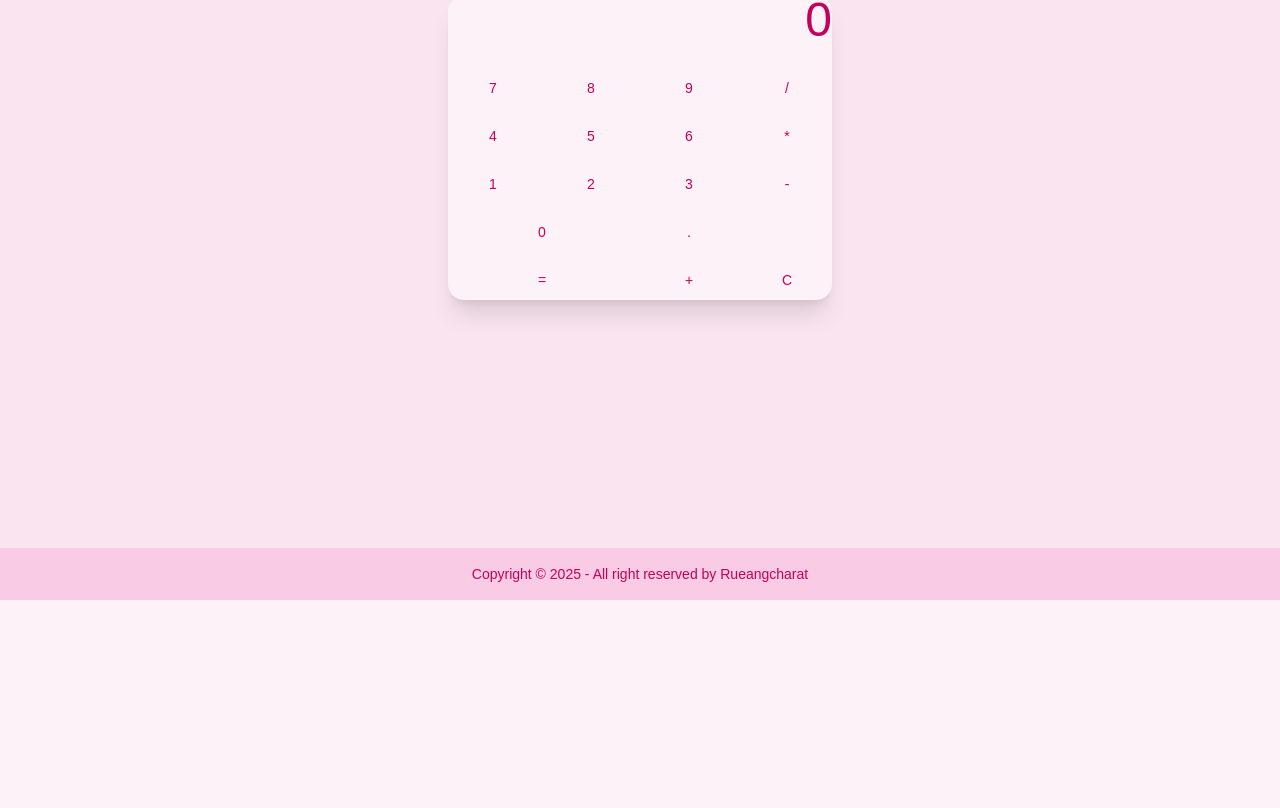
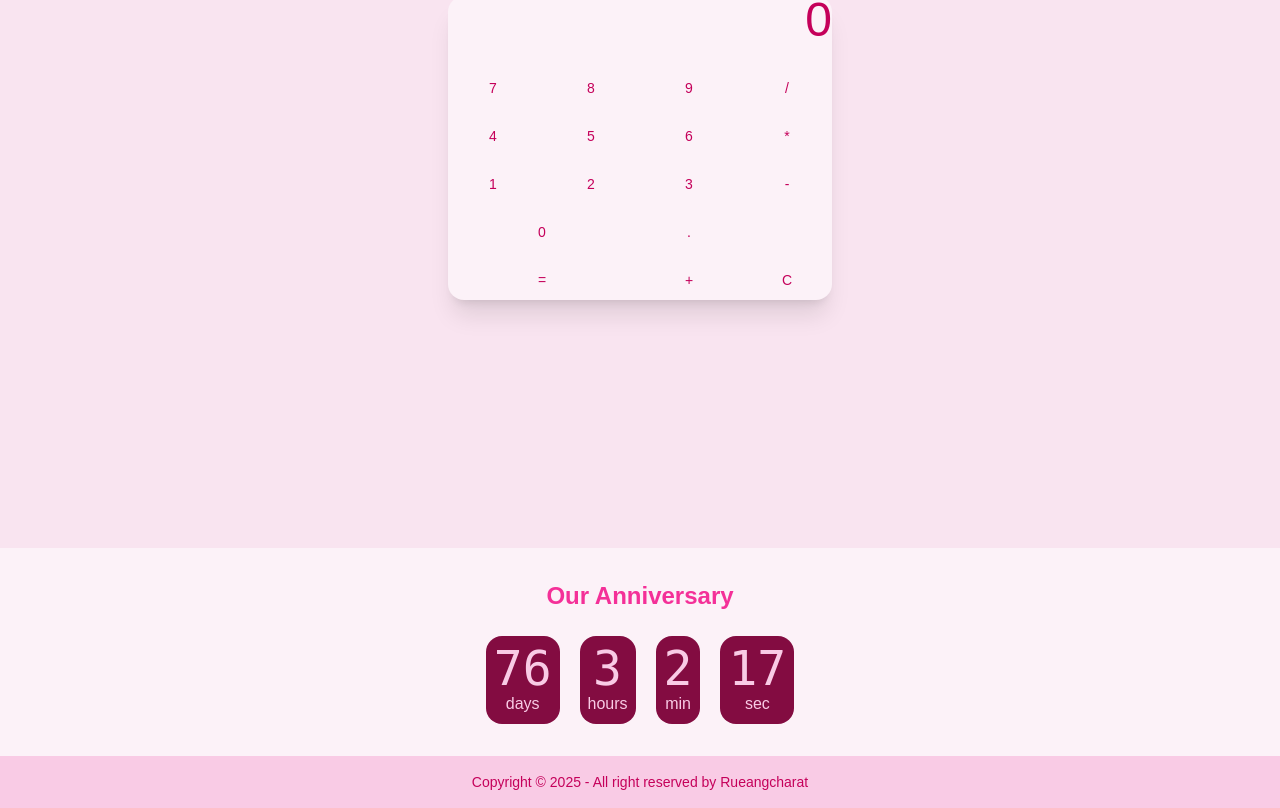
Before and after one commit to nongbaiyokz/Valentine-Project2025, a Next.js app: page / in a window 1280 px wide. Shown: the part 1052-1860 px from the top of the page. Before the commit the page ends 1652 px from the top, so only its background shows below. Built offline with nearby package versions, Linux system fonts and the light colour scheme.

Commit message:
password
password

```diff
--- /dev/null
+++ b/app/components/Anniversary.tsx
@@ -0,0 +1,88 @@
+'use client';
+import { motion } from 'framer-motion';
+import { useEffect, useState } from 'react';
+
+export default function Anniversary() {
+    const [timeLeft, setTimeLeft] = useState({
+        days: 0,
+        hours: 0,
+        minutes: 0,
+        seconds: 0,
+    });
+
+    useEffect(() => {
+        const anniversaryDate = new Date('2024-11-22'); // Set your anniversary date
+
+        const calculateTimeLeft = () => {
+            const difference = -anniversaryDate + +new Date();
+
+            if (difference > 0) {
+                setTimeLeft({
+                    days: Math.floor(difference / (1000 * 60 * 60 * 24)),
+                    hours: Math.floor((difference / (1000 * 60 * 60)) % 24),
+                    minutes: Math.floor((difference / 1000 / 60) % 60),
+                    seconds: Math.floor((difference / 1000) % 60),
+                });
+            }
+        };
+
+        const timer = setInterval(calculateTimeLeft, 1000);
+        return () => clearInterval(timer);
+    }, []);
+
+    return (
+        <motion.div
+            initial={{ opacity: 0, y: 20 }}
+            animate={{ opacity: 1, y: 0 }}
+            className="flex flex-col items-center justify-center p-8"
+        >
+            <h2 className="text-2xl font-bold text-primary mb-6">Our Anniversary</h2>
+            <div className="grid grid-flow-col gap-5 text-center auto-cols-max">
+                <motion.div className="flex flex-col p-2 bg-neutral rounded-box text-neutral-content">
+                    <motion.span
+                        key={timeLeft.days}
+                        initial={{ y: 20, opacity: 0 }}
+                        animate={{ y: 0, opacity: 1 }}
+                        className="font-mono text-5xl"
+                    >
+                        {timeLeft.days}
+                    </motion.span>
+                    days
+                </motion.div>
+                <motion.div className="flex flex-col p-2 bg-neutral rounded-box text-neutral-content">
+                    <motion.span
+                        key={timeLeft.hours}
+                        initial={{ y: 20, opacity: 0 }}
+                        animate={{ y: 0, opacity: 1 }}
+                        className="font-mono text-5xl"
+                    >
+                        {timeLeft.hours}
+                    </motion.span>
+                    hours
+                </motion.div>
+                <motion.div className="flex flex-col p-2 bg-neutral rounded-box text-neutral-content">
+                    <motion.span
+                        key={timeLeft.minutes}
+                        initial={{ y: 20, opacity: 0 }}
+                        animate={{ y: 0, opacity: 1 }}
+                        className="font-mono text-5xl"
+                    >
+                        {timeLeft.minutes}
+                    </motion.span>
+                    min
+                </motion.div>
+                <motion.div className="flex flex-col p-2 bg-neutral rounded-box text-neutral-content">
+                    <motion.span
+                        key={timeLeft.seconds}
+                        initial={{ y: 20, opacity: 0 }}
+                        animate={{ y: 0, opacity: 1 }}
+                        className="font-mono text-5xl"
+                    >
+                        {timeLeft.seconds}
+                    </motion.span>
+                    sec
+                </motion.div>
+            </div>
+        </motion.div>
+    );
+}
--- a/app/page.tsx
+++ b/app/page.tsx
@@ -1,6 +1,7 @@
 'use client'
-import Calculator from "./components/Cal";
+import Calculator from "./components/Calpassword";
 import Valentine from "./components/Valentine";
+import Anniversary from "./components/Anniversary";
 
 export default function Home() {
   return (
@@ -8,6 +9,7 @@ export default function Home() {
    <div>
       <Valentine />
       <Calculator />
+      <Anniversary />
 
 
    </div>
```
Also changed, not shown: app/components/Calpassword.tsx (renamed from app/components/Cal.tsx).
